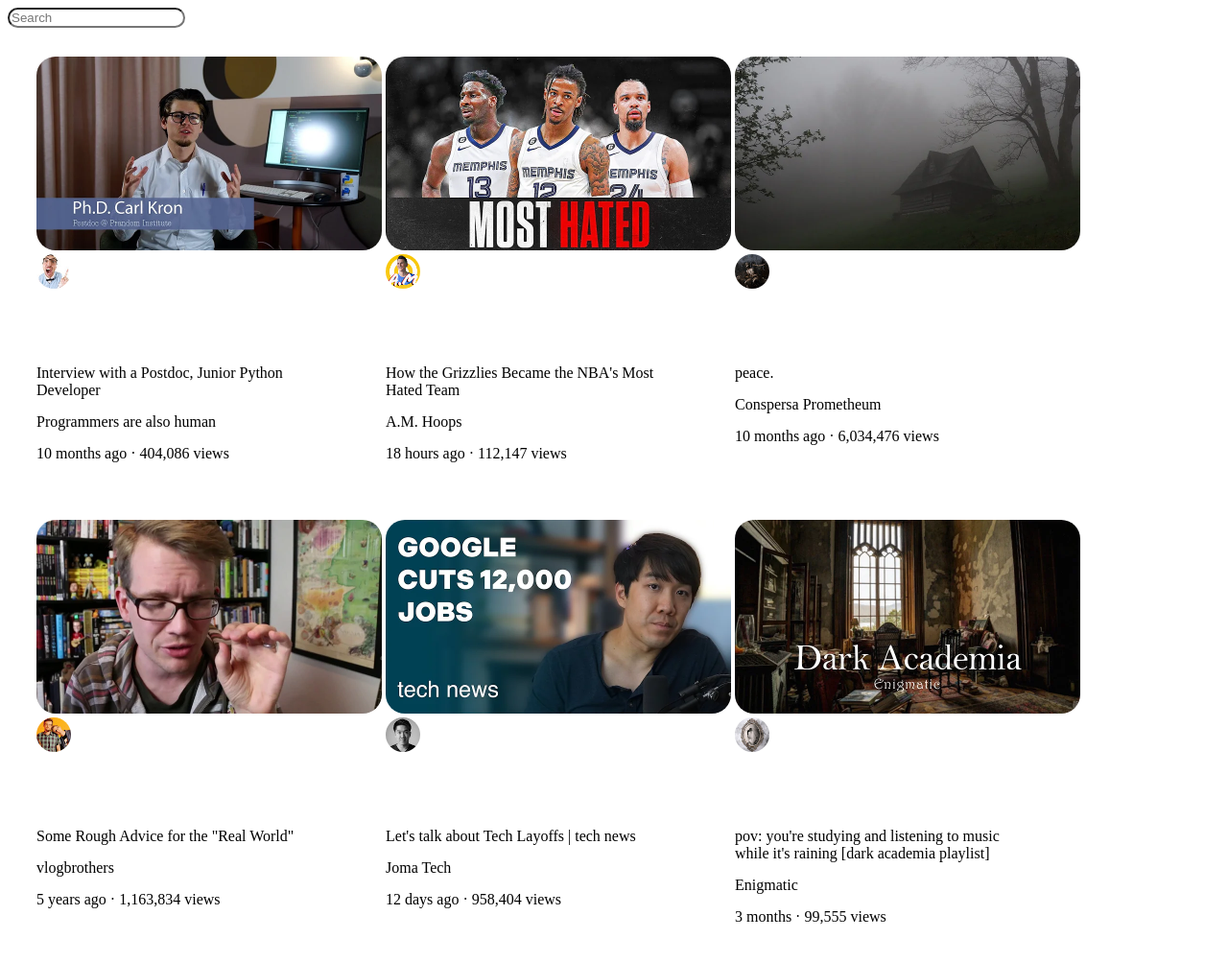
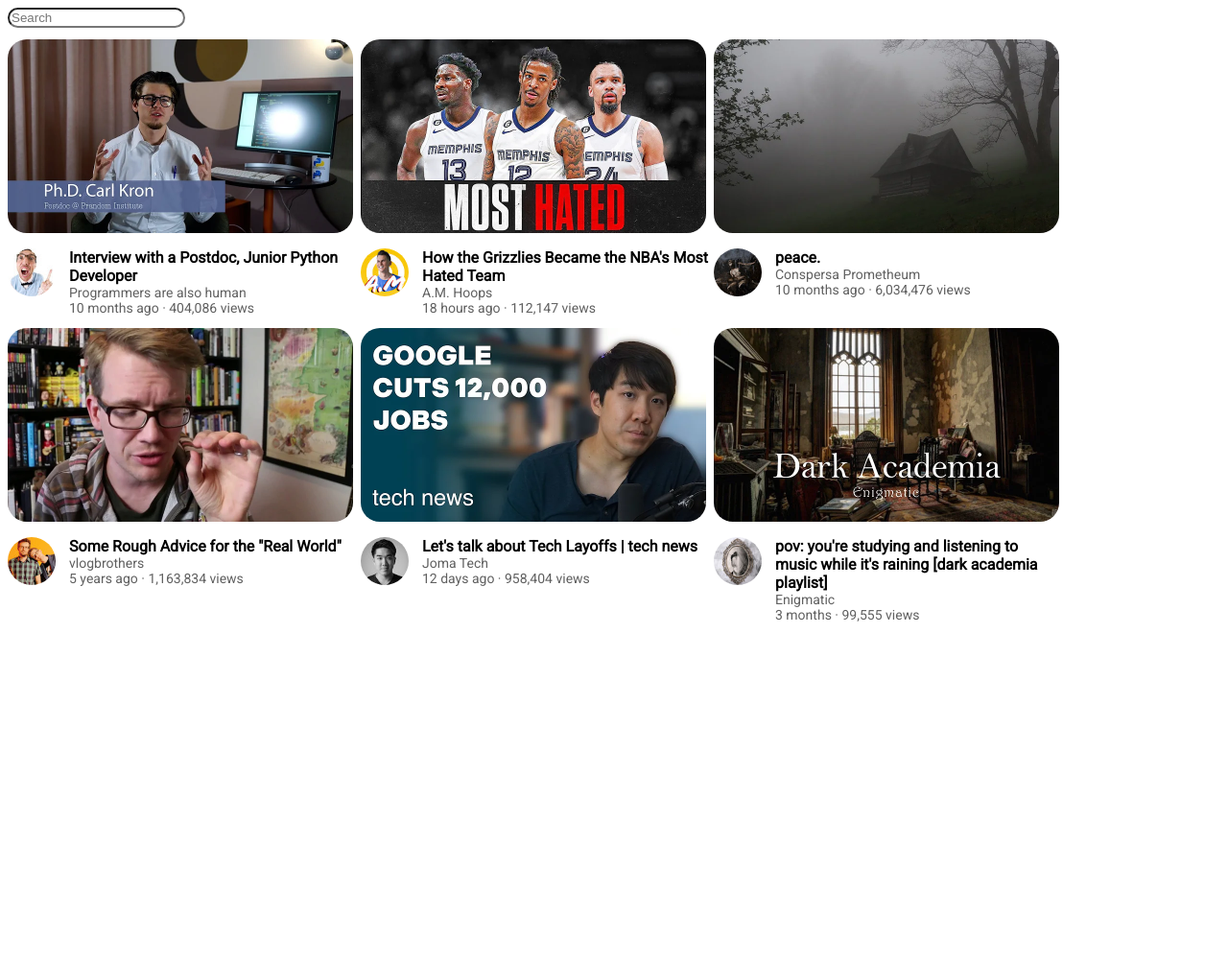
Before and after one commit to Lukasx76/HTML-CSS-101-youtube-course, a Flask app: template templates/recreating_youtube.html in a window 1280 px wide. Shown: the whole page at 96% size. After the commit the page ends 648 px from the top, so only its background shows below. Run offline with Flask 2, Linux system fonts and the light colour scheme; the template is opened without the code that fills it, so the values that code supplies are empty.

Commit message:
almost there

```diff
--- a/static/css/youtube_style.css
+++ b/static/css/youtube_style.css
@@ -1,17 +1,15 @@
 p {
-    margin: 15px 0 0 0;
+    margin-top: 0;
+    margin-bottom: 0;
 }
 
-.thumbnail, .thumbnail1,.thumbnail2,.thumbnail3,.thumbnail4, .thumbnail5 {
+
+.thumbnail {
     border-radius: 20px;
     width: 360px;
     height: 202px;
-}
-
-
-.advertasing {
-    width: 320px;
-    border-radius: 20px;
+    margin-bottom: 12px;
+    margin-top: 12px;
 }
 
 .text-box {
@@ -23,25 +21,38 @@ p {
 
 .container {
     display: inline-block;
-    width: 300px;
-    margin: 30px;
     vertical-align: top;
 }
 
-.ytb-channel-img,.ytb-channel-img1, .ytb-channel-img2, .ytb-channel-img3, .ytb-channel-img4, .ytb-channel-img5 {
-    width: 50px;
-    height: 100px;
+
+.ytb-info {
     display: inline-block;
+    width: 300px;
 }
 
-.ytb-info,.ytb-info1, .ytb-info2, .ytb-info3, .ytb-info4, .ytb-info5 {
-    width: 311px;
-    height: 100px;
-    display: inline-block;
+.ytb-info p {
+    font-family: 'Roboto', sans-serif;
 }
 
-.icon, .icon1, .icon2, .icon3, .icon4, .icon5 {
-    border-radius: 36px;
-    height: 36px;
-    width: 36px;
+.video-title {
+    font-weight: 600;
+    font-size: 16px;
 }
+
+.channel, .stats {
+    color: rgb(96, 96, 96);
+    font-weight: 400;
+    font-size: 14px;
+}
+
+.ytb-channel-img {
+    width: 60px;
+    display: inline-block;
+    vertical-align: top;
+}
+
+.icon {
+    border-radius: 40px;
+    width: 50px;
+
+}
--- a/templates/recreating_youtube.html
+++ b/templates/recreating_youtube.html
@@ -6,6 +6,10 @@
     <meta name="viewport" content="width=device-width, initial-scale=1.0">
     <title>Youtube clone</title>
     <link href="../static/css/youtube_style.css" rel="stylesheet">
+
+    <link rel="preconnect" href="https://fonts.googleapis.com">
+    <link rel="preconnect" href="https://fonts.gstatic.com" crossorigin>
+    <link href="https://fonts.googleapis.com/css2?family=Roboto&family=Source+Sans+Pro:wght@300&display=swap" rel="stylesheet">
 </head>
 <body>
 
@@ -24,27 +28,28 @@
         </div>
 
         <div class="ytb-info">
-            <p>Interview with a Postdoc, Junior Python Developer</p>
-            <p>Programmers are also human</p>
-            <p>10 months ago &#183; 404,086 views</p>
+            <p class="video-title">Interview with a Postdoc, Junior Python Developer</p>
+            <p class="channel">Programmers are also human</p>
+            <p class="stats"  >10 months ago &#183; 404,086 views</p>
         </div>
+
     </div>
 
     <div class="container">
         <div>
             <a target="_self" href="">
-            <img class="thumbnail1" src="../imgs/thumbnails/2.webp" alt="thumbnail1">
+            <img class="thumbnail" src="../imgs/thumbnails/2.webp" alt="thumbnail1">
             </a>
         </div>
-        <div class="ytb-channel-img1">
+        <div class="ytb-channel-img">
             <a target="_self" href="">
-                <img class="icon1" src="../imgs/icons/icon2.jpg" alt="channel-icon1">
+                <img class="icon" src="../imgs/icons/icon2.jpg" alt="channel-icon1">
             </a>
         </div>
-        <div class="ytb-info1">
-            <p>How the Grizzlies Became the NBA's Most Hated Team</p>
-            <p>A.M. Hoops</p>
-            <p>18 hours ago &#183; 112,147 views</p>
+        <div class="ytb-info">
+            <p class="video-title">How the Grizzlies Became the NBA's Most Hated Team</p>
+            <p class="channel" >A.M. Hoops</p>
+            <p class="stats"   >18 hours ago &#183; 112,147 views</p>
         </div>
     </div>
 
@@ -52,18 +57,18 @@
 
         <div>
             <a target="_self" href="">
-                <img class="thumbnail2" src="../imgs/thumbnails/3.webp" alt="thumbanil2">
+                <img class="thumbnail" src="../imgs/thumbnails/3.webp" alt="thumbanil2">
             </a>
         </div>
-        <div class="ytb-channel-img2">
+        <div class="ytb-channel-img">
             <a target="_self" href="">
-                <img class="icon2" src="../imgs/icons/icon3.jpg" alt="channel-icon2">
+                <img class="icon" src="../imgs/icons/icon3.jpg" alt="channel-icon2">
             </a>
         </div>
-        <div class="ytb-info2">
-            <p>peace.</p>
-            <p>Conspersa Prometheum</p>
-            <p>10 months ago &#183; 6,034,476 views</p>
+        <div class="ytb-info">
+            <p class="video-title">peace.</p>
+            <p class="channel" >Conspersa Prometheum</p>
+            <p class="stats"   >10 months ago &#183; 6,034,476 views</p>
         </div>
     </div>
 
@@ -71,57 +76,57 @@
 
         <div>
             <a target="_self" href="">
-                <img class="thumbnail3" src="../imgs/thumbnails/4.webp" alt="thumbnail3">
+                <img class="thumbnail" src="../imgs/thumbnails/4.webp" alt="thumbnail3">
             </a>
         </div>
 
-        <div class="ytb-channel-img3">
+        <div class="ytb-channel-img">
             <a target="_self" href="">
-                <img class="icon3" src="../imgs/icons/icon4.jpg" alt="ytb-channel-img3">
+                <img class="icon" src="../imgs/icons/icon4.jpg" alt="ytb-channel-img">
             </a>
 
         </div>
 
-        <div class="ytb-info3">
-            <p>Some Rough Advice for the "Real World"</p>
-            <p>vlogbrothers</p>
-            <p>5 years ago &#183; 1,163,834 views</p>
+        <div class="ytb-info">
+            <p class="video-title">Some Rough Advice for the "Real World"</p>
+            <p class="channel">vlogbrothers</p>
+            <p class="stats"  >5 years ago &#183; 1,163,834 views</p>
         </div>
     </div>
 
     <div class="container">
         <div>
             <a target="_self" href="">
-                <img class="thumbnail4" src="../imgs/thumbnails/5.webp" alt="thumbanail4">
+                <img class="thumbnail" src="../imgs/thumbnails/5.webp" alt="thumbanail4">
             </a>
         </div>
-        <div class="ytb-channel-img4">
+        <div class="ytb-channel-img">
             <a target="_self" href="">
-                <img class="icon4" src="../imgs/icons/icon5.jpg" alt="ytb-channel-img4">
+                <img class="icon" src="../imgs/icons/icon5.jpg" alt="ytb-channel-img">
             </a>
         </div>
-        <div class="ytb-info4">
-            <p>Let's talk about Tech Layoffs | tech news</p>
-            <p>Joma Tech</p>
-            <p>12 days ago &#183; 958,404 views </p>
+        <div class="ytb-info">
+            <p class="video-title">Let's talk about Tech Layoffs | tech news</p>
+            <p class="channel" >Joma Tech</p>
+            <p class="stats"  >12 days ago &#183; 958,404 views </p>
         </div>
     </div>
     <div class="container">
 
         <div>
             <a target="_self" href="">
-                <img class="thumbnail5" src="../imgs/thumbnails/6.webp" alt="thumbnail5">
+                <img class="thumbnail" src="../imgs/thumbnails/6.webp" alt="thumbnail5">
             </a>
         </div>
-        <div class="ytb-channel-img5">
+        <div class="ytb-channel-img">
             <a target="_self" href="">
-                <img class="icon5" src="../imgs/icons/icon6.jpg" alt="ytb-channel-img5">
+                <img class="icon" src="../imgs/icons/icon6.jpg" alt="ytb-channel-img">
             </a>
         </div>
-        <div class="ytb-info5">
-            <p>pov: you're studying and listening to music while it's raining [dark academia playlist]</p>
-            <p>Enigmatic </p>
-            <p>3 months &#183; 99,555 views </p>
+        <div class="ytb-info">
+            <p class="video-title">pov: you're studying and listening to music while it's raining [dark academia playlist]</p>
+            <p class="channel">Enigmatic </p>
+            <p class="stats"  >3 months &#183; 99,555 views </p>
         </div>
     </div>
 </body>
```
